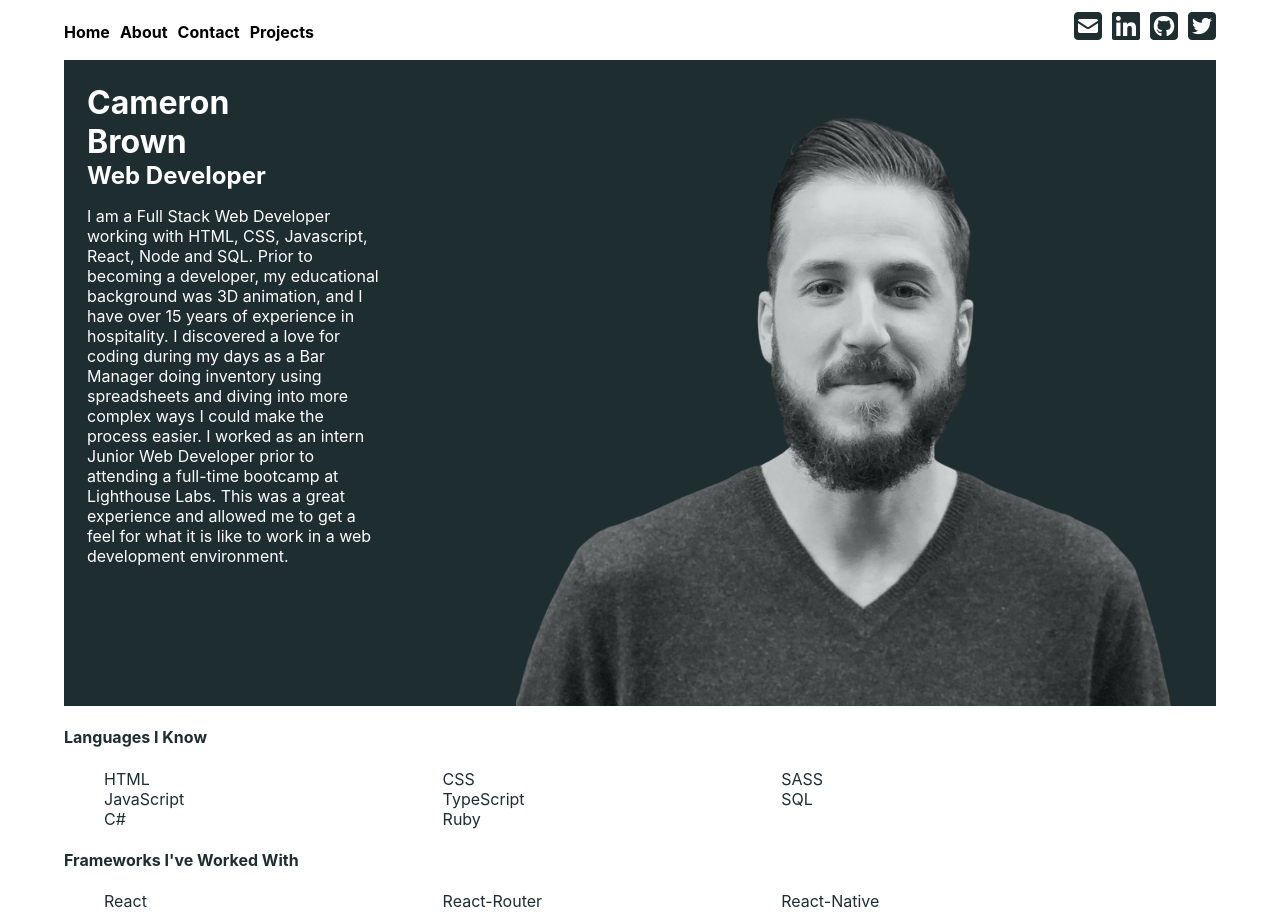
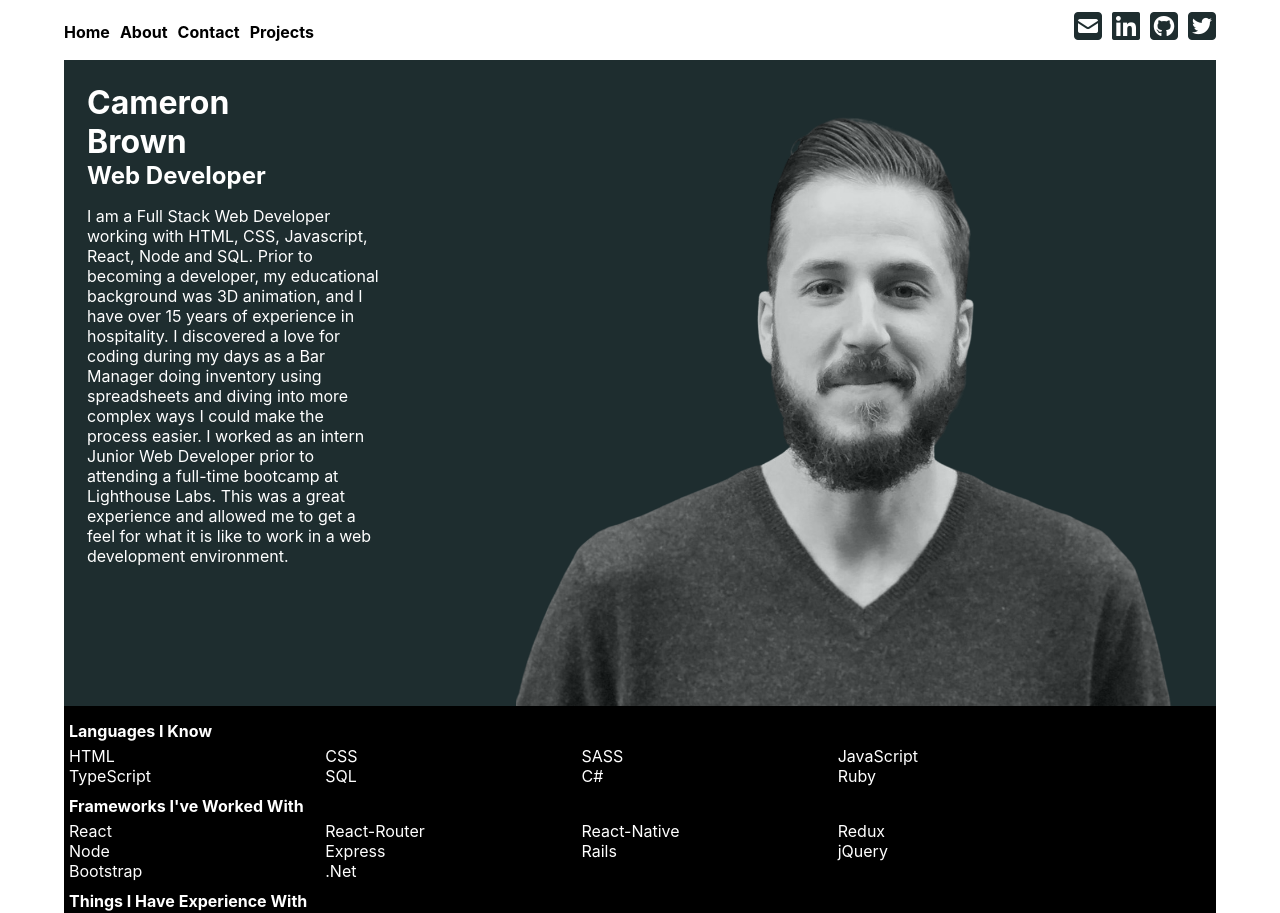
Before and after one commit to CamBrown101/personal-website, a React (Create React App) app: page / in a window 1280 px wide. Shown: the top 913 px of the page. Built offline with nearby package versions, Linux system fonts and the light colour scheme.

Commit message:
Style Skills

```diff
--- a/src/Components/Skills.scss
+++ b/src/Components/Skills.scss
@@ -1,6 +1,20 @@
 @import '../variables.scss';
 
 .skills-container {
+  color: $skills-font;
+  background-color: $skills-background;
+  padding: 15px 5px 15px 5px;
+  h4,
+  ul {
+    margin: 0;
+    padding: 0;
+  }
+  h4 {
+    margin-bottom: 5px;
+  }
+  ul {
+    margin-bottom: 10px;
+  }
   .list {
     list-style-type: none;
     display: flex;
@@ -8,7 +22,7 @@
     .frameworks-list-item,
     .languages-list-item {
       margin-right: 5px;
-      width: 30%;
+      width: 22%;
     }
     .experiences-list-item {
       width: 45%;
```
